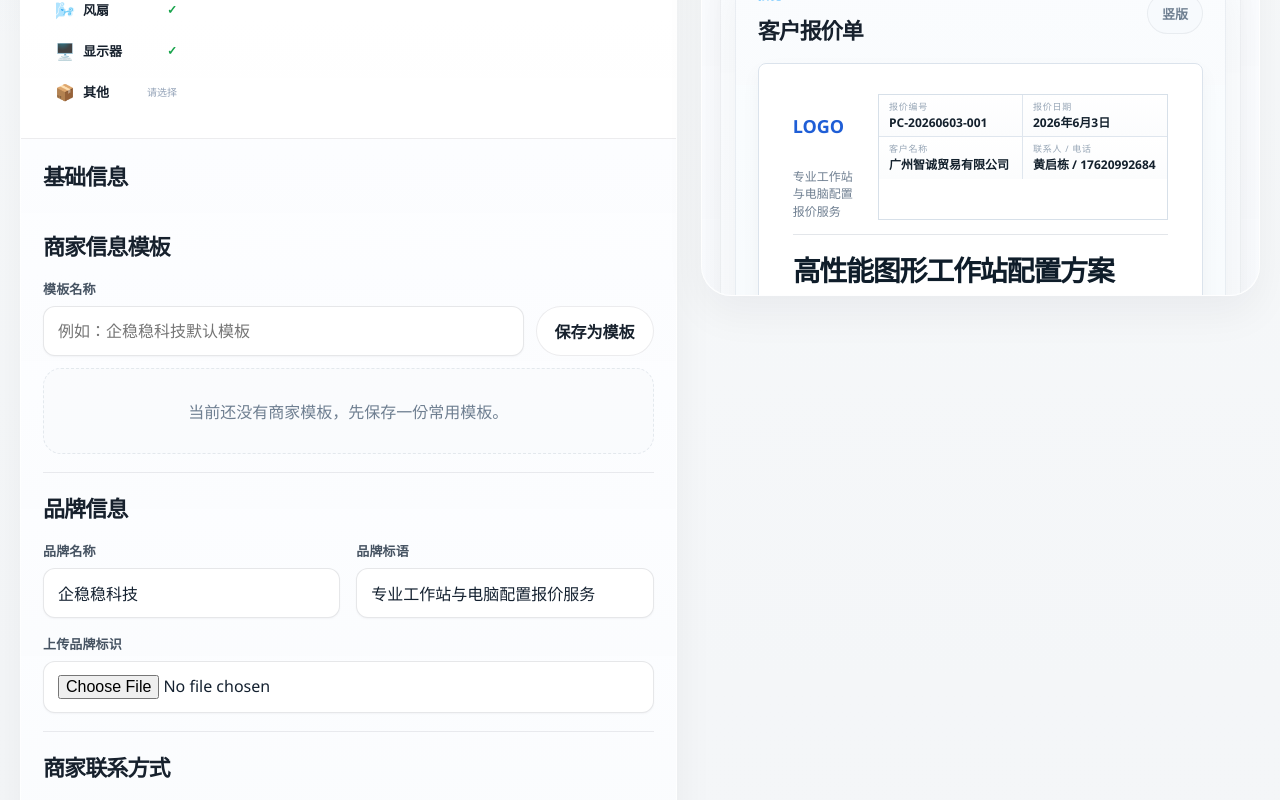
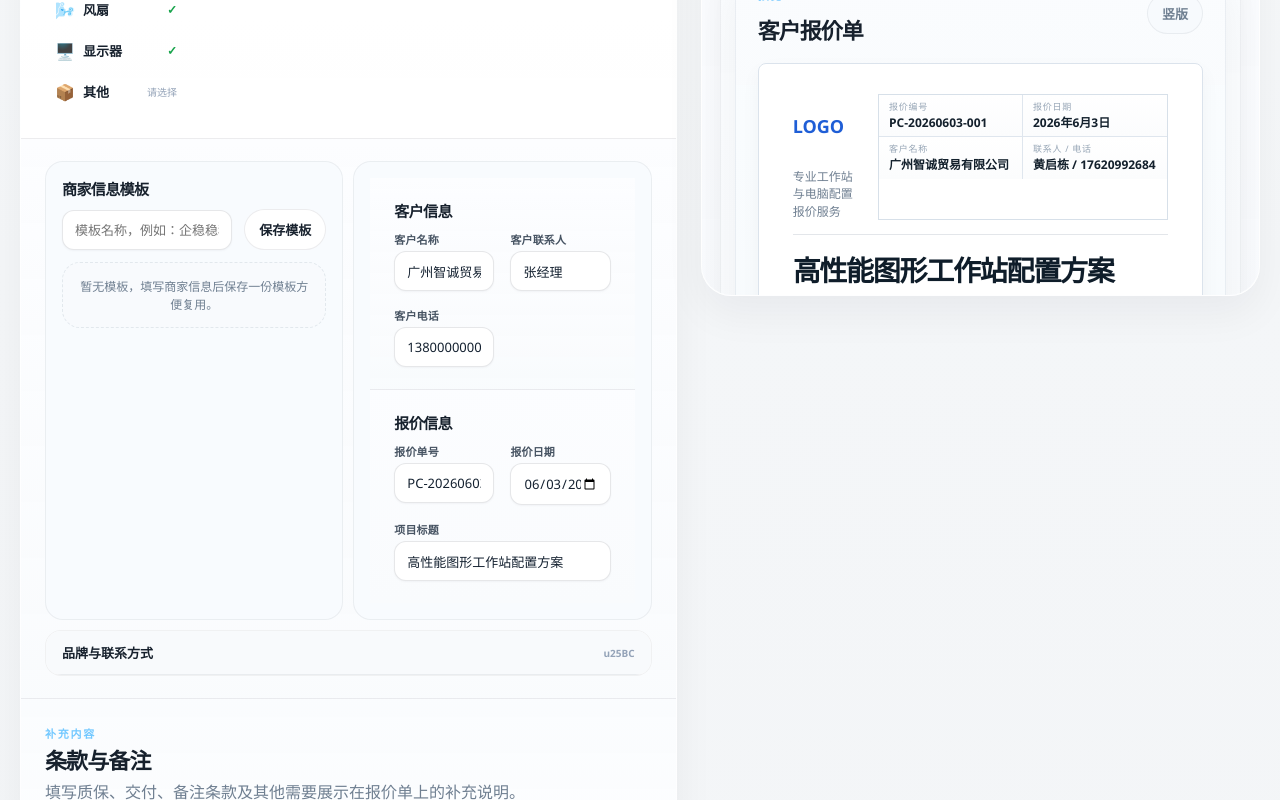
Before and after one commit to wongkd/pc, a React (Vite) app: page / in a window 1280 px wide. Shown: the part 520-1320 px from the top of the page. Built offline with nearby package versions, Linux system fonts and the light colour scheme.

Commit message:
feat: 双列布局 + 折叠品牌联系方式

```diff
--- a/src/components/BaseInfoSection.tsx
+++ b/src/components/BaseInfoSection.tsx
@@ -36,83 +36,79 @@ export function BaseInfoSection({
       window.alert('请先填写模板名称。')
       return
     }
-
     onSaveTemplate(name)
     setTemplateName('')
   }
 
   return (
-    <section className="panel-section panel-section-secondary base-info-board">
+    <section className="panel-section panel-section-secondary">
+      <div className="info-two-col">
+        {/* left: template */}
+        <div className="info-card">
           <div className="section-head">
-        <div className="section-head-copy">
-          <h2>基础信息</h2>
-        </div>
-      </div>
-
-      <div className="base-info-groups">
-        <section className="base-info-group base-info-group-template">
-          <div className="section-head">
-            <div className="section-head-copy">
             <h2>商家信息模板</h2>
           </div>
-          </div>
-
           <div className="template-save-row">
             <div className="field">
-              <label htmlFor="merchantTemplateName">模板名称</label>
               <input
-                id="merchantTemplateName"
                 value={templateName}
-                placeholder="例如：企稳稳科技默认模板"
+                placeholder="模板名称，例如：企稳稳科技默认模板"
                 onChange={(event) => setTemplateName(event.target.value)}
               />
             </div>
-            <button className="btn secondary" type="button" onClick={handleSave}>
-              保存为模板
+            <button className="btn secondary small" type="button" onClick={handleSave}>
+              保存模板
             </button>
           </div>
-
-          <div className="stack template-list">
-            {templates.length === 0 ? (
-              <div className="empty-state">当前还没有商家模板，先保存一份常用模板。</div>
-            ) : (
-              templates.map((template) => (
+          {templates.length > 0 && (
+            <div className="stack template-list" style={{ marginTop: 8 }}>
+              {templates.map((template) => (
                 <div className="template-card" key={template.id}>
                   <div className="template-card-main">
                     <strong>{template.name}</strong>
-                    <p>{template.brand.companyName || '未填写品牌名称'}</p>
                     <span>
                       {template.brand.contactPerson || '未填写联系人'}
                       {template.brand.contactPhone ? ` / ${template.brand.contactPhone}` : ''}
                     </span>
                   </div>
                   <div className="template-card-actions">
-                    <button
-                      className="btn ghost small"
-                      type="button"
-                      onClick={() => onApplyTemplate(template.id)}
-                    >
-                      套用模板
+                    <button className="btn ghost small" type="button" onClick={() => onApplyTemplate(template.id)}>
+                      套用
                     </button>
-                    <button
-                      className="btn secondary small"
-                      type="button"
-                      onClick={() => onDeleteTemplate(template.id)}
-                    >
+                    <button className="btn secondary small" type="button" onClick={() => onDeleteTemplate(template.id)}>
                       删除
                     </button>
                   </div>
                 </div>
-              ))
+              ))}
+            </div>
+          )}
+          {templates.length === 0 && (
+            <div className="empty-state" style={{ padding: '14px', marginTop: 8, fontSize: 12 }}>
+              暂无模板，填写商家信息后保存一份模板方便复用。
+            </div>
           )}
         </div>
-        </section>
 
-        <BrandSection brand={brand} onChange={onBrandChange} onLogoUpload={onLogoUpload} />
-        <ContactSection brand={brand} onChange={onBrandChange} />
+        {/* right: customer info */}
+        <div className="info-card">
           <CustomerInfoSection meta={meta} onChange={onMetaChange} />
           <QuoteInfoSection meta={meta} onChange={onMetaChange} />
         </div>
+      </div>
+
+      {/* collapsible: brand + contact */}
+      <details className="info-collapse" style={{ marginTop: 10 }}>
+        <summary>品牌与联系方式</summary>
+        <div className="info-two-col" style={{ paddingTop: 10 }}>
+          <div className="info-card">
+            <BrandSection brand={brand} onChange={onBrandChange} onLogoUpload={onLogoUpload} />
+          </div>
+          <div className="info-card">
+            <ContactSection brand={brand} onChange={onBrandChange} />
+          </div>
+        </div>
+      </details>
     </section>
   )
 }
--- a/src/index.css
+++ b/src/index.css
@@ -469,6 +469,89 @@ button:disabled {
   border-top: 1px solid rgba(15, 23, 42, 0.08);
 }
 
+.info-two-col {
+  display: grid;
+  grid-template-columns: repeat(2, minmax(0, 1fr));
+  gap: 10px;
+}
+
+.info-card {
+  border: 1px solid rgba(15, 23, 42, 0.06);
+  border-radius: 16px;
+  background: rgba(255, 255, 255, 0.92);
+  padding: 14px 16px;
+}
+
+.info-card .section-head {
+  margin-bottom: 10px;
+}
+
+.info-card .section-head h2 {
+  font-size: 15px;
+  margin: 0;
+}
+
+.info-card .field {
+  gap: 4px;
+}
+
+.info-card .field label {
+  font-size: 11px;
+}
+
+.info-card input,
+.info-card select,
+.info-card textarea {
+  padding: 10px 12px;
+  font-size: 13px;
+}
+
+.info-collapse {
+  border: 1px solid rgba(15, 23, 42, 0.06);
+  border-radius: 16px;
+  background: rgba(255, 255, 255, 0.92);
+  overflow: hidden;
+}
+
+.info-collapse summary {
+  padding: 12px 16px;
+  font-size: 13px;
+  font-weight: 600;
+  color: #17212d;
+  cursor: pointer;
+  background: rgba(248, 250, 252, 0.96);
+  border-bottom: 1px solid rgba(15, 23, 42, 0.06);
+  list-style: none;
+  display: flex;
+  align-items: center;
+  justify-content: space-between;
+}
+
+.info-collapse summary::after {
+  content: '\u25BC';
+  font-size: 10px;
+  color: #94a3b8;
+  transition: transform 0.2s;
+}
+
+.info-collapse[open] summary::after {
+  transform: rotate(180deg);
+}
+
+.info-collapse summary::-webkit-details-marker {
+  display: none;
+}
+
+.info-collapse .info-two-col {
+  padding: 10px;
+}
+
+@media (max-width: 760px) {
+  .info-two-col {
+    grid-template-columns: 1fr;
+  }
+}
+
 .base-info-cluster .section-head {
   margin-bottom: 14px;
 }
@@ -954,6 +1037,10 @@ button:disabled {
 }
 
 .cat-modal {
+  position: absolute;
+  top: 50%;
+  left: 50%;
+  transform: translate(-50%, -50%);
   background: #fff;
   border-radius: 20px;
   padding: 28px 24px 24px;
@@ -964,8 +1051,8 @@ button:disabled {
 }
 
 @keyframes catModalSlideUp {
-  from { transform: translateY(20px); opacity: 0; }
-  to { transform: translateY(0); opacity: 1; }
+  from { transform: translate(-50%, calc(-50% + 20px)); opacity: 0; }
+  to { transform: translate(-50%, -50%); opacity: 1; }
 }
 
 .cat-modal-grid {
```
Lines whose indentation alone changed are shown as unchanged.
